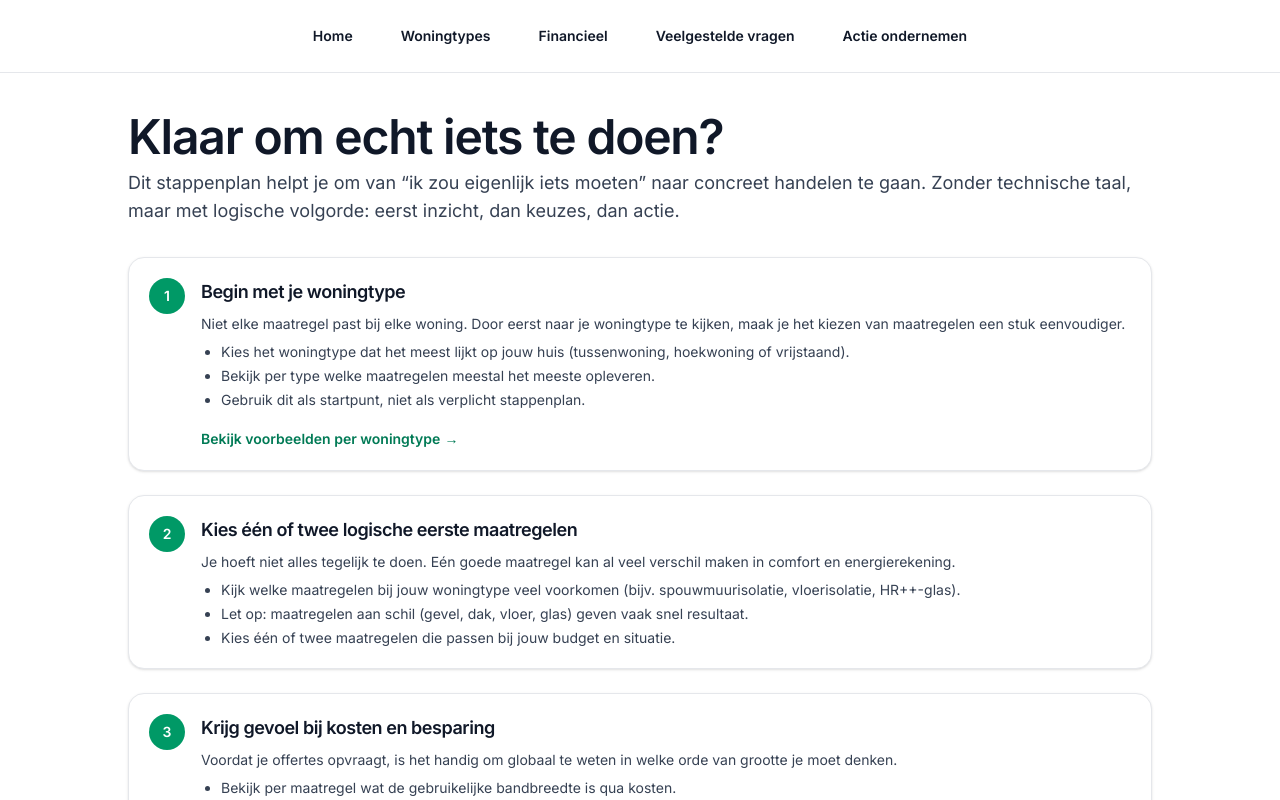
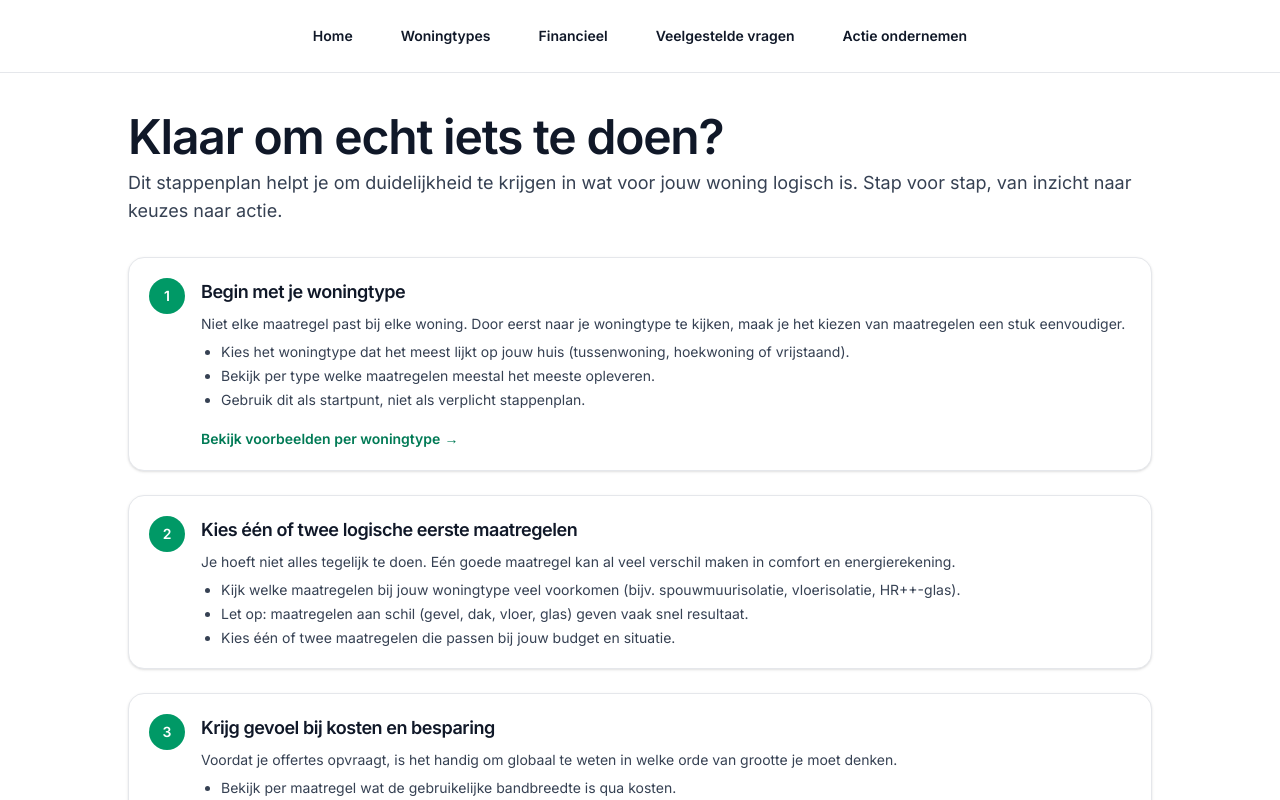
Before and after one commit to tjmichiels/renoveerjewoning, a Next.js app: page /actie in a window 1280 px wide. Shown: the top 800 px of the page. Built offline with nearby package versions, Linux system fonts and the light colour scheme.

Commit message:
'Actie ondernemen' pagina

```diff
--- a/app/actie/page.tsx
+++ b/app/actie/page.tsx
@@ -87,9 +87,7 @@ export default function ActiePage() {
                             Klaar om echt iets te doen?
                         </h1>
                         <p className="mt-2 text-gray-700 text-base sm:text-lg">
-                            Dit stappenplan helpt je om van “ik zou eigenlijk iets moeten” naar
-                            concreet handelen te gaan. Zonder technische taal, maar met logische
-                            volgorde: eerst inzicht, dan keuzes, dan actie.
+                            Dit stappenplan helpt je om duidelijkheid te krijgen in wat voor jouw woning logisch is. Stap voor stap, van inzicht naar keuzes naar actie.
                         </p>
                     </header>
 
```
